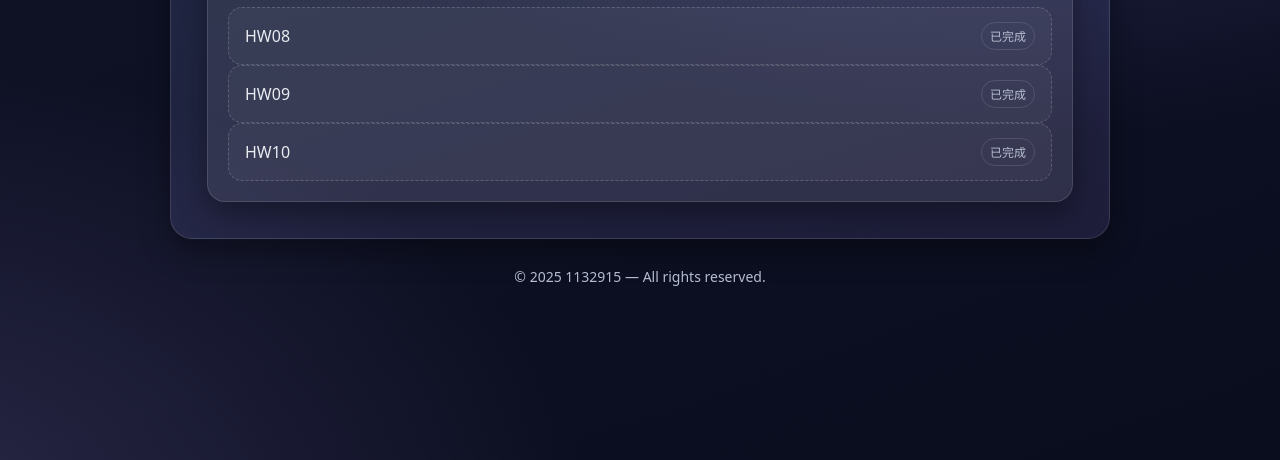
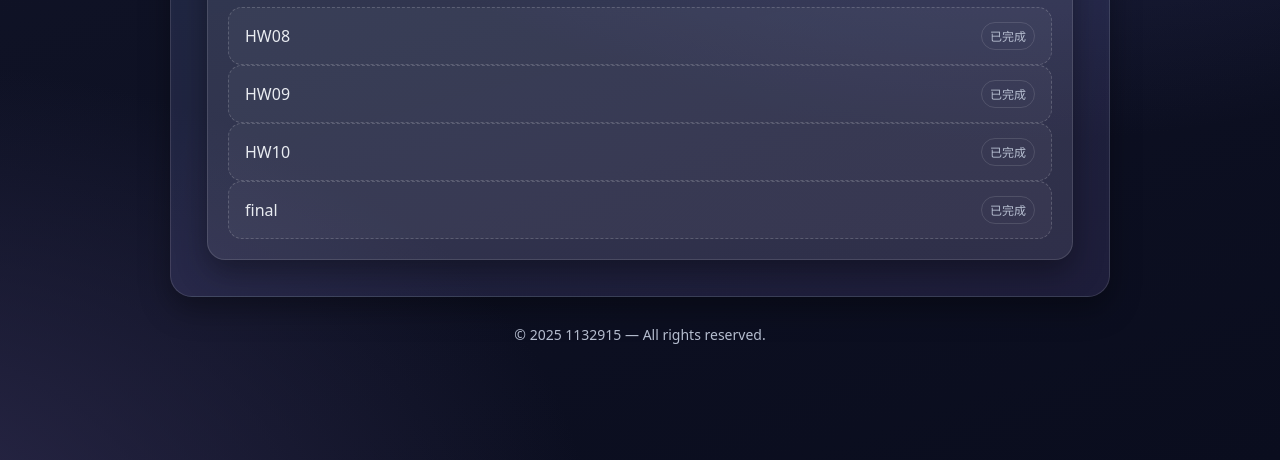
Before and after one commit to momo122537/momo122537.github.io, a plain HTML site: page index.html in a window 1280 px wide. Shown: the part 340-800 px from the top of the page. Drawn offline with Linux system fonts and the light colour scheme.

Commit message:
Update index.html

```diff
--- a/index.html
+++ b/index.html
@@ -102,6 +102,12 @@
             <span class="badge">已完成</span>
           </a>
         </nav>
+        <nav class="links">
+          <a class="linkitem" href="https://momo122537.github.io/fin.html">
+            <span>final</span>
+            <span class="badge">已完成</span>
+          </a>
+        </nav>
       </section>
     </main>
 
```
